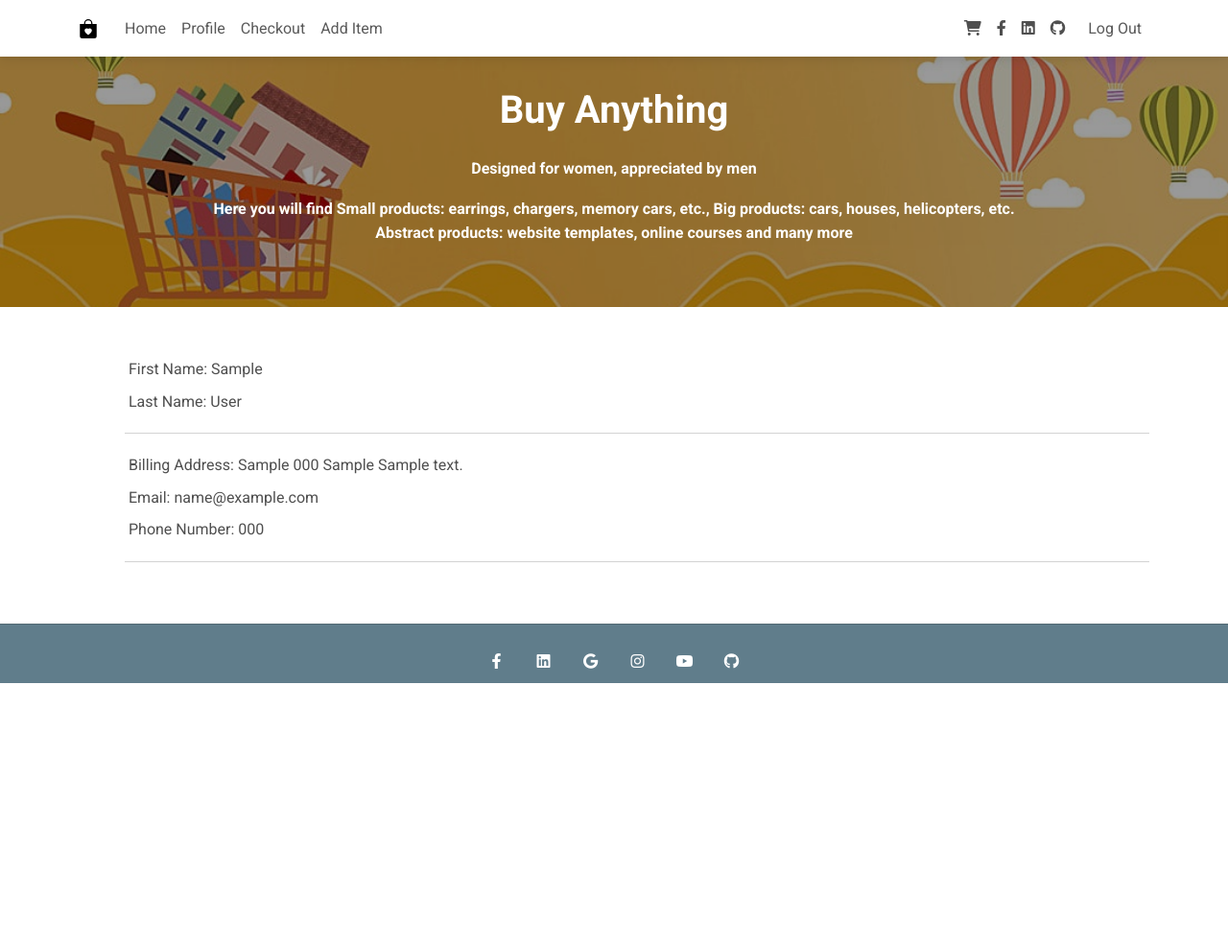
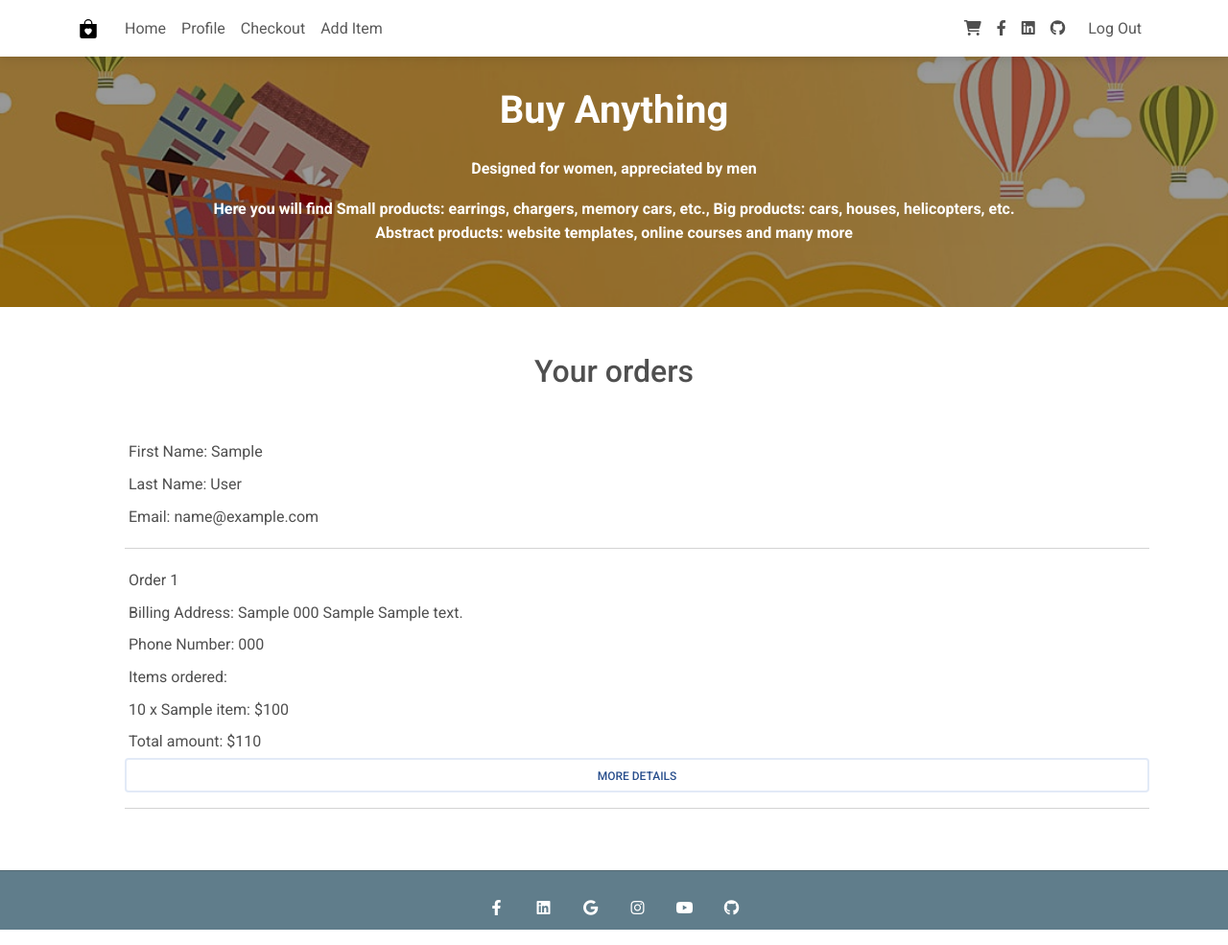
Before and after one commit to xaoccc/OnlyShop, a Django app: page /order/ in a window 1280 px wide. Shown: the whole page at 96% size. Before the commit the page ends 712 px from the top, so only its background shows below. Run offline with Django 4.2, Linux system fonts and the light colour scheme; a user stored in the database is signed in; tables that the repository leaves empty hold one stand-in row (values such as "Sample post").

Commit message:
all orders

```diff
--- a/OnlyShop/order/models.py
+++ b/OnlyShop/order/models.py
@@ -13,6 +13,7 @@
     items = models.ManyToManyField(ItemOrder)
     start_date = models.DateTimeField(auto_now_add=True)
     created_at = models.DateTimeField()
+    total_order_amount = models.IntegerField(default=0)
 
     def __str__(self):
         return f"Order {self.pk} of user {self.user}"
--- a/OnlyShop/order/urls.py
+++ b/OnlyShop/order/urls.py
@@ -4,6 +4,6 @@
 
 urlpatterns = [
     path('', views.AllOrdersView.as_view(), name='all_orders'),
-    path('<int:pk>/', views.OrderDetailView.as_view(), name='order_details'),
+    path('<int:pk>/', views.OrderDetailsView.as_view(), name='order_details'),
     path('completed/', views.OrderCompleteView.as_view(), name='order_completed'),
 ]
--- a/OnlyShop/order/views.py
+++ b/OnlyShop/order/views.py
@@ -1,4 +1,6 @@
 from django.views.generic import ListView, DetailView, TemplateView
+
+from OnlyShop.main_app.models import ItemOrder
 from OnlyShop.order.models import Order
 from OnlyShop.profiles.models import BillingInfo
 from OnlyShop.utils.mixins import OrdersCountMixin, OnlyShopLoginRequiredMixin
@@ -17,12 +19,16 @@
 
     def get_context_data(self, **kwargs):
         context = super().get_context_data(**kwargs)
+        context["billing_info"] = BillingInfo.objects.filter(profile=self.request.user.profile)
 
-        context["billing_info"] = BillingInfo.objects.filter(profile=self.request.user.profile)
+        for order in Order.objects.filter(user=self.request.user):
+            for item in order.items.all():
+                order.total_order_amount += item.quantity * item.item.new_price
+            order.save()
 
         return context
 
-class OrderDetailView(OnlyShopLoginRequiredMixin, OrdersCountMixin, DetailView):
+class OrderDetailsView(OnlyShopLoginRequiredMixin, OrdersCountMixin, DetailView):
     model = Order
     template_name = "order/order-details.html"
 
--- a/templates/order/all-orders.html
+++ b/templates/order/all-orders.html
@@ -3,14 +3,22 @@
 <main>
 
 <div class="container rounded bg-white mt-5 mb-5">
+    <h2 class="my-5 text-center">Your orders</h2>
     <div class="d-flex flex-column align-items-left ms-5">
         <div class="p-1">First Name: {{ request.user.profile.first_name }}</div>
         <div class="p-1">Last Name: {{ request.user.profile.last_name }}</div>
+        <div class="p-1">Email: {{ request.user.email }}</div>
         <hr/>
         {% for order in object_list %}
+            <div class="p-1">Order {{ forloop.counter }}</div>
             <div class="p-1">Billing Address: {{ order.billing_info.country }}  {{ order.billing_info.postal_code }} {{ order.billing_info.city }} {{ order.billing_info.street_address }}</div>
-            <div class="p-1">Email: {{ order.user }}</div>
             <div class="p-1">Phone Number: {{ order.billing_info.phone_number }}</div>
+            <div class="p-1">Items ordered:</div>
+            {% for item_order in order.items.all %}
+                <div class="p-1">{{ item_order.quantity }} x {{ item_order.item }}: ${% widthratio item_order.quantity 1 item_order.item.new_price %}</div>
+            {% endfor %}
+            <div class="p-1">Total amount: ${{ order.total_order_amount }}</div>
+            <a href="{% url 'order_details' pk=order.pk %}" class="btn btn-outline-secondary">More Details</a>
             <hr/>
         {% endfor %}
     </div>
```
Also changed, not shown: OnlyShop/order/migrations/0004_order_total_order_amount.py (added).
